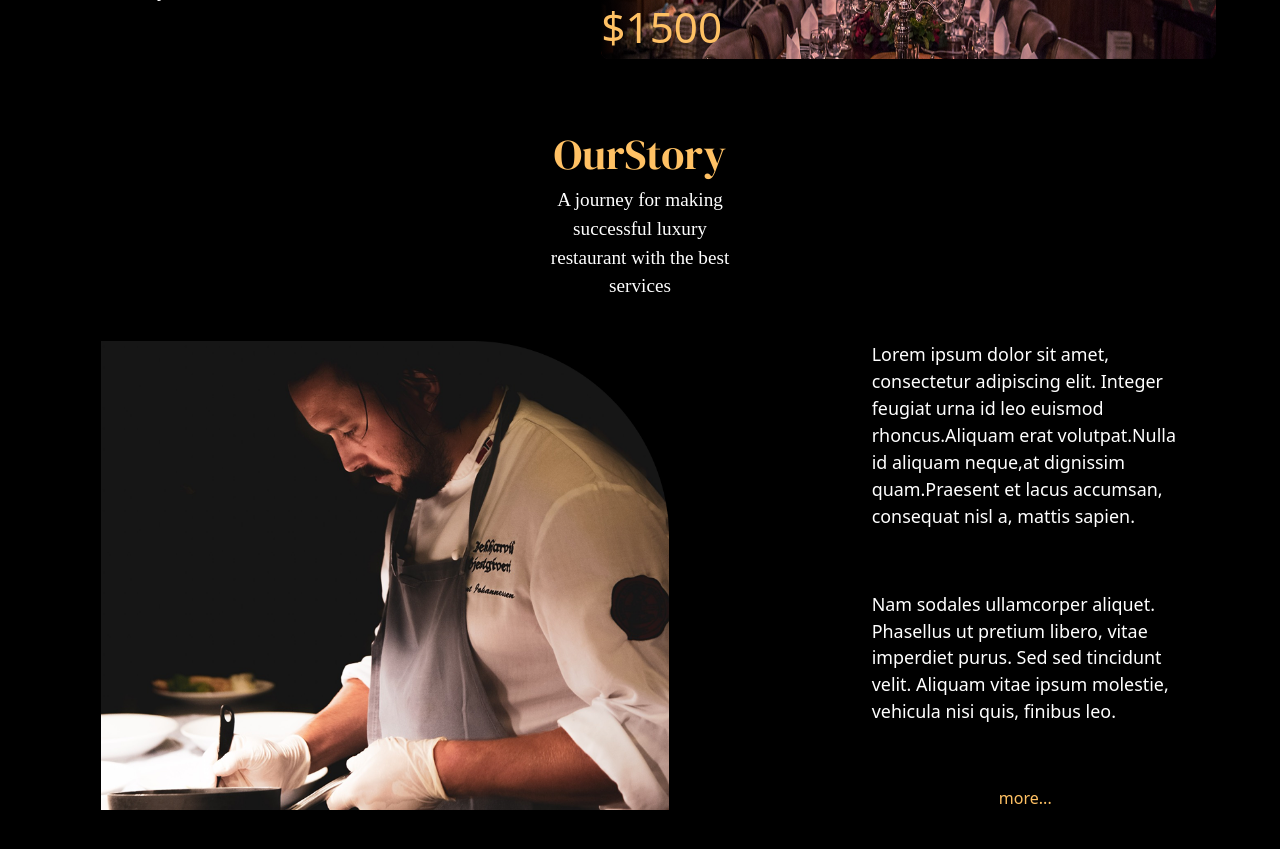
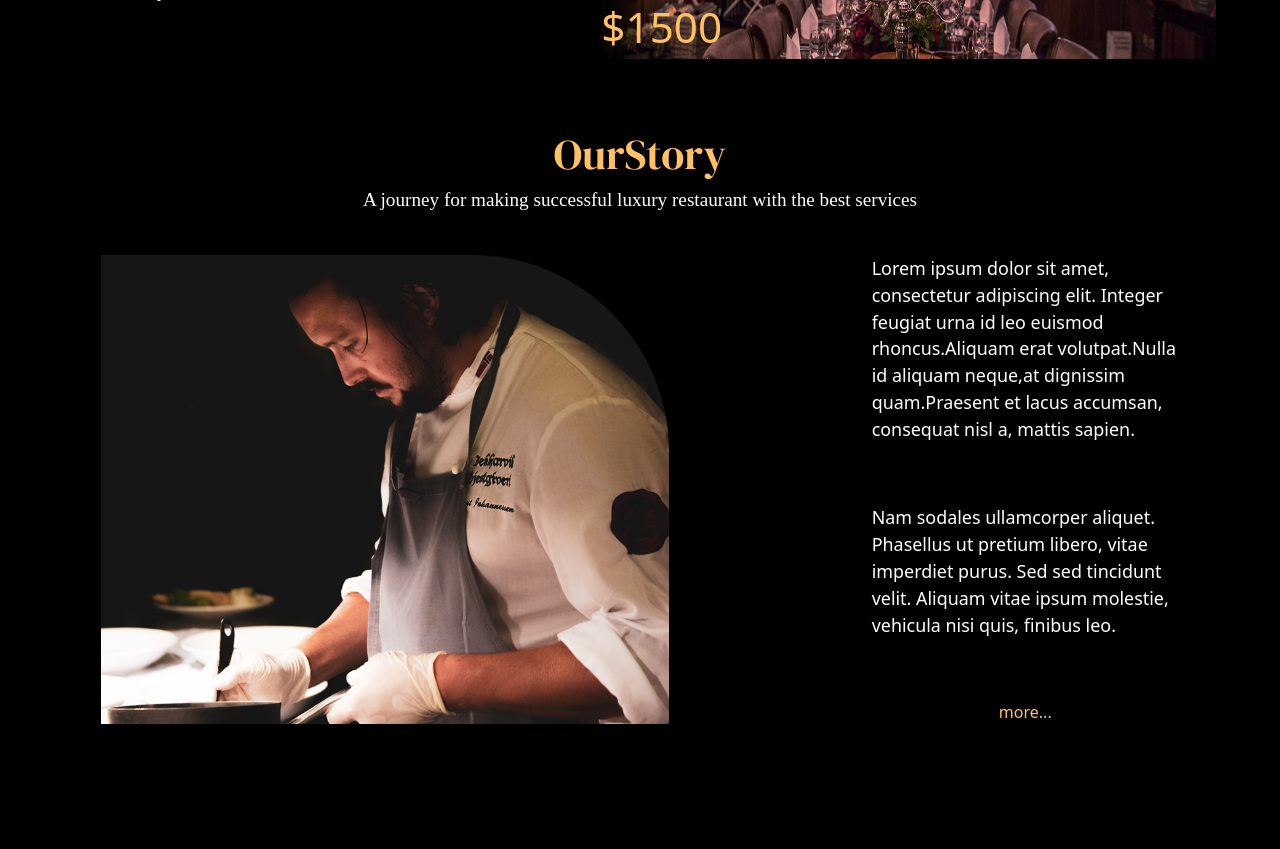
Before and after one commit to 3Moor-Dvper/ResaurantLp, a React (Vite) app: page / in a window 1280 px wide. Shown: the part 4780-5629 px from the top of the page. Built offline with nearby package versions, Linux system fonts and the light colour scheme; a web font is replaced by a local one.

Commit message:
fixed something

```diff
--- a/src/App.jsx
+++ b/src/App.jsx
@@ -10,7 +10,7 @@ function App() {
 
 
   return (
-    <section className="min-h-[10000px]">
+    <section>
       <Nav></Nav>
       <Hero></Hero>
       <Ourwork></Ourwork>
--- a/src/compo/OurStory/Title.jsx
+++ b/src/compo/OurStory/Title.jsx
@@ -1,5 +1,5 @@
 export function Title() {
-    return (<section className="xsm:max-w-[200px] m-auto text-center">
+    return (<section className=" m-auto text-center w-[clamp(100px,58.5vw,1139px)] ">
         <div className="text-yellow font-dmserif text-[clamp(16px,3.3vw,65px)]    ">OurStory</div>
         <div className="font-dmsans text-white  text-[clamp(10px,1.5vw,45px)]      ">A journey for making successful luxury restaurant
             with the best services</div>
```
